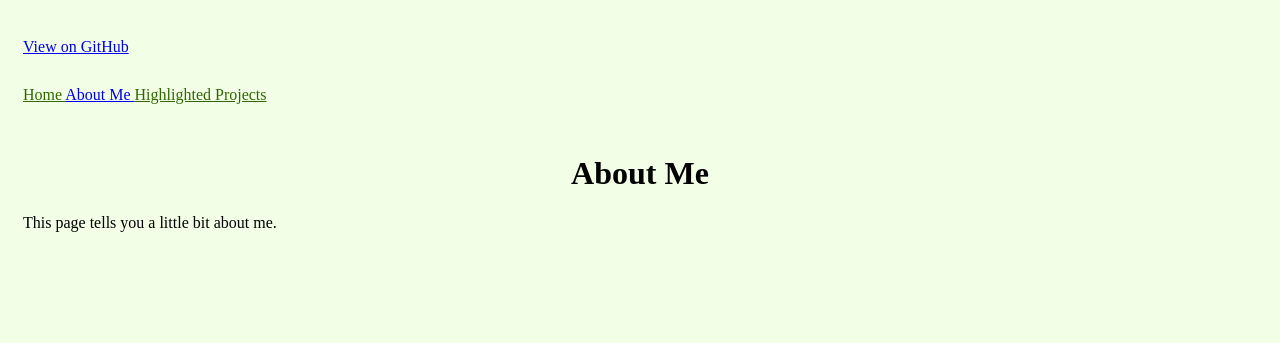
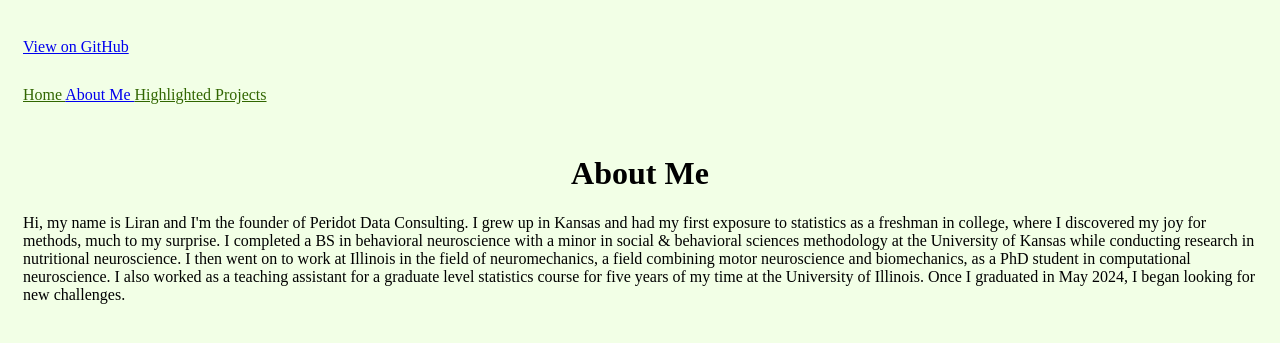
Before and after one commit to lziegelman/lziegelman.github.io, a Jekyll site: the page built from about.html, in a window 1280 px wide. Shown: the top 343 px of the page. Built offline with Jekyll 4.4.1, drawn with Linux system fonts in a browser that asks for light colours.

Commit message:
Updated about.html

```diff
--- a/about.html
+++ b/about.html
@@ -3,4 +3,6 @@ layout: default
 title: About Me
 ---
 
-<p>This page tells you a little bit about me.</p>
+<p>Hi, my name is Liran and I'm the founder of Peridot Data Consulting. I grew up in Kansas and had my first exposure to statistics as a freshman in college, where I discovered my joy for methods, much to my surprise. I completed a BS in behavioral neuroscience with a minor in social & behavioral sciences methodology at the University of Kansas while conducting research in nutritional neuroscience. I then went on to work at Illinois in the field of neuromechanics, a field combining motor neuroscience and biomechanics, as a PhD student in computational neuroscience. I also worked as a teaching assistant for a graduate level statistics course for five years of my time at the University of Illinois. Once I graduated in May 2024, I began looking for new challenges.</p>
+
+<p></p>
```
Also changed, not shown: README.md.
